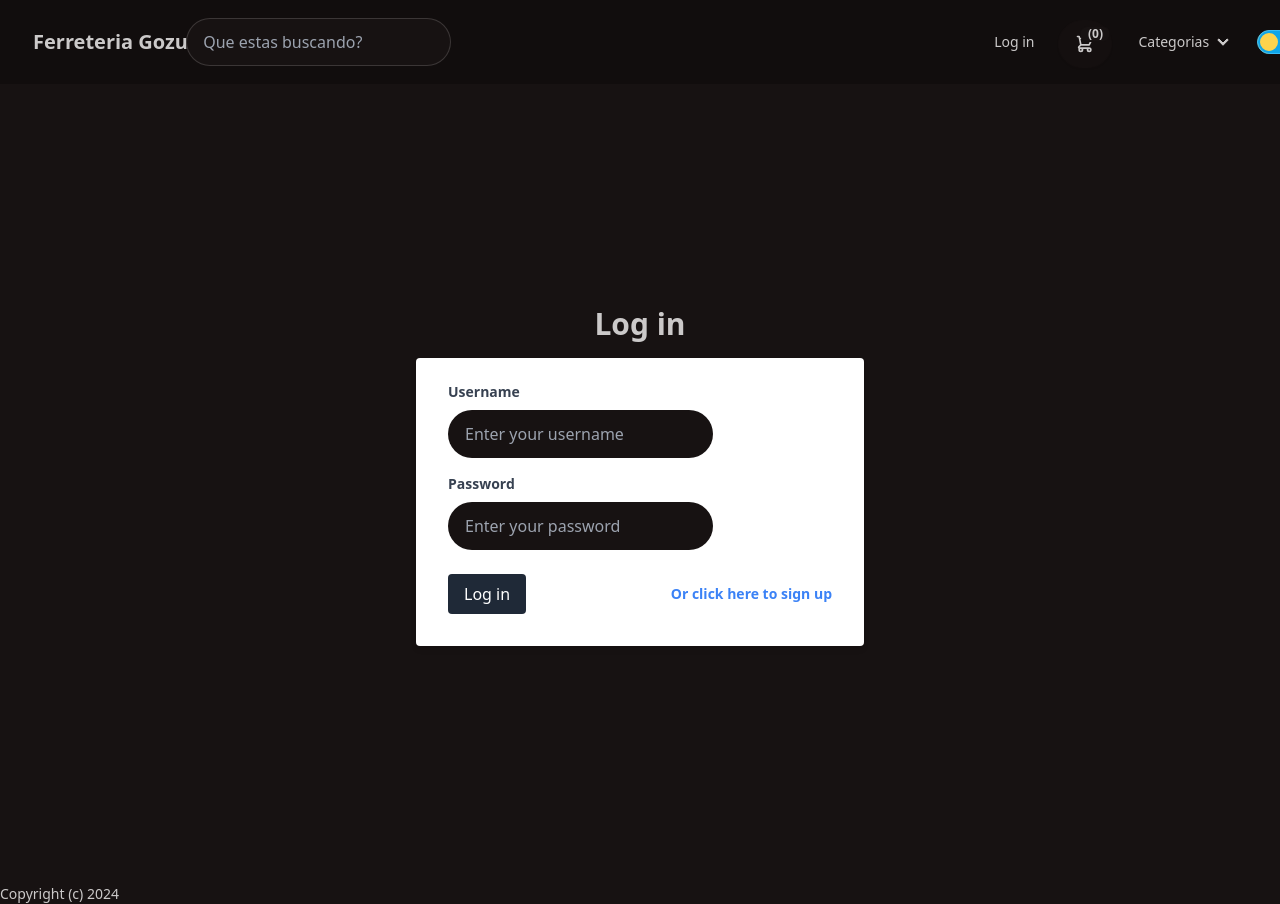
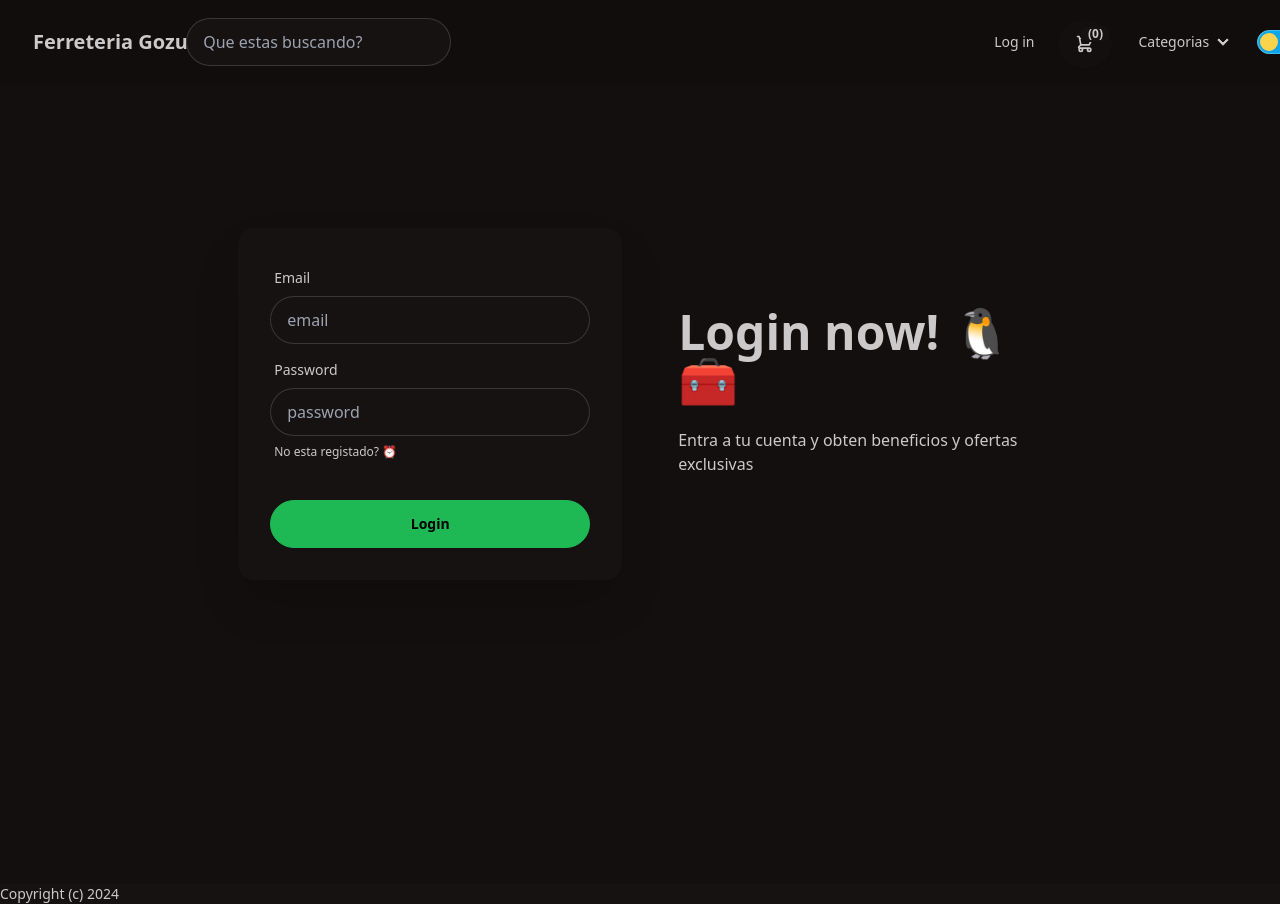
Before and after one commit to danferkz/Vista_ecommerse_vue, a Vue app: page /log-in in a window 1280 px wide. Shown: the top 904 px of the page. Built offline with nearby package versions, Linux system fonts and the light colour scheme.

Commit message:
LoginIn.vue DONE

```diff
--- a/src/pages/LogIn.vue
+++ b/src/pages/LogIn.vue
@@ -1,34 +1,35 @@
 <template>
      <div class="page-log-in">
-        <div class="flex items-center justify-center h-screen">
-            <div class="w-full max-w-md">
-                <h1 class="text-3xl font-bold mb-4 text-center">Log in</h1>
-
-                <form @submit.prevent="submitForm" class="bg-white shadow-md rounded px-8 pt-6 pb-8 mb-4">
-                    <div class="mb-4">
-                        <label for="username" class="block text-gray-700 text-sm font-bold mb-2">Username</label>
-                        <input type="text" id="username" v-model="username" class="input" placeholder="Enter your username">
+        <div class="hero bg-base-200 min-h-screen">
+            <div class="hero-content flex-col lg:flex-row-reverse mb-40">
+                <div class="text-center lg:text-left ml-10">
+                    <h1 class="text-5xl font-bold">Login now! 🐧 🧰</h1>
+                    <p class="py-6">
+                        Entra a tu cuenta y obten beneficios y ofertas exclusivas
+                    </p>
                 </div>
-
-                    <div class="mb-6">
-                        <label for="password" class="block text-gray-700 text-sm font-bold mb-2">Password</label>
-                        <input type="password" id="password" v-model="password" class="input" placeholder="Enter your password">
+                <div class="card bg-base-100 w-full max-w-sm shrink-0 shadow-2xl">
+                    <form @submit.prevent="submitForm" class="card-body">
+                        <div class="form-control">
+                            <label class="label">
+                            <span class="label-text">Email</span>
+                            </label>
+                            <input type="email" placeholder="email" class="input input-bordered" required />
                         </div>
-
-                    <div v-if="errors.length" class="bg-red-100 border border-red-400 text-red-700 px-4 py-3 rounded mb-4">
-                        <p v-for="error in errors" :key="error">{{ error }}</p>
+                        <div class="form-control">
+                            <label class="label">
+                                <span class="label-text">Password</span>
+                            </label>
+                            <input type="password" placeholder="password" class="input input-bordered" required />
+                            <label class="label">
+                                <a href="/sign-up" class="label-text-alt link link-hover">No esta registado? ⏰</a>
+                            </label>
                         </div>
-
-                    <div class="flex items-center justify-between">
-                        <button type="submit" class="bg-gray-800 text-white py-2 px-4 rounded hover:bg-gray-700 focus:outline-none focus:ring-2 focus:ring-gray-600 focus:ring-opacity-50">
-                            Log in
-                        </button>
-
-                        <router-link to="/sign-up" class="inline-block align-baseline font-bold text-sm text-blue-500 hover:text-blue-800">
-                            Or click here to sign up
-                        </router-link>
+                        <div class="form-control mt-6">
+                            <button class="btn btn-primary">Login</button>
                         </div>
                     </form>
+                </div>
             </div>
         </div>
     </div>
--- /dev/null
+++ b/src/pages/OldLoginPage.vue
@@ -0,0 +1,35 @@
+<template>
+    <div class="page-log-in">
+        <div class="flex items-center justify-center h-screen">
+            <div class="w-full max-w-md">
+                <h1 class="text-3xl font-bold mb-4 text-center">Log in</h1>
+
+                <form @submit.prevent="submitForm" class="bg-white shadow-md rounded px-8 pt-6 pb-8 mb-4">
+                    <div class="mb-4">
+                        <label for="username" class="block text-gray-700 text-sm font-bold mb-2">Username</label>
+                        <input type="text" id="username" v-model="username" class="input" placeholder="Enter your username">
+                    </div>
+
+                    <div class="mb-6">
+                        <label for="password" class="block text-gray-700 text-sm font-bold mb-2">Password</label>
+                        <input type="password" id="password" v-model="password" class="input" placeholder="Enter your password">
+                    </div>
+
+                    <div v-if="errors.length" class="bg-red-100 border border-red-400 text-red-700 px-4 py-3 rounded mb-4">
+                        <p v-for="error in errors" :key="error">{{ error }}</p>
+                    </div>
+
+                    <div class="flex items-center justify-between">
+                        <button type="submit" class="bg-gray-800 text-white py-2 px-4 rounded hover:bg-gray-700 focus:outline-none focus:ring-2 focus:ring-gray-600 focus:ring-opacity-50">
+                            Log in
+                        </button>
+
+                        <router-link to="/sign-up" class="inline-block align-baseline font-bold text-sm text-blue-500 hover:text-blue-800">
+                            Or click here to sign up
+                        </router-link>
+                    </div>
+                </form>
+            </div>
+        </div>
+    </div>
+</template>
```
Lines whose indentation alone changed are shown as unchanged.
